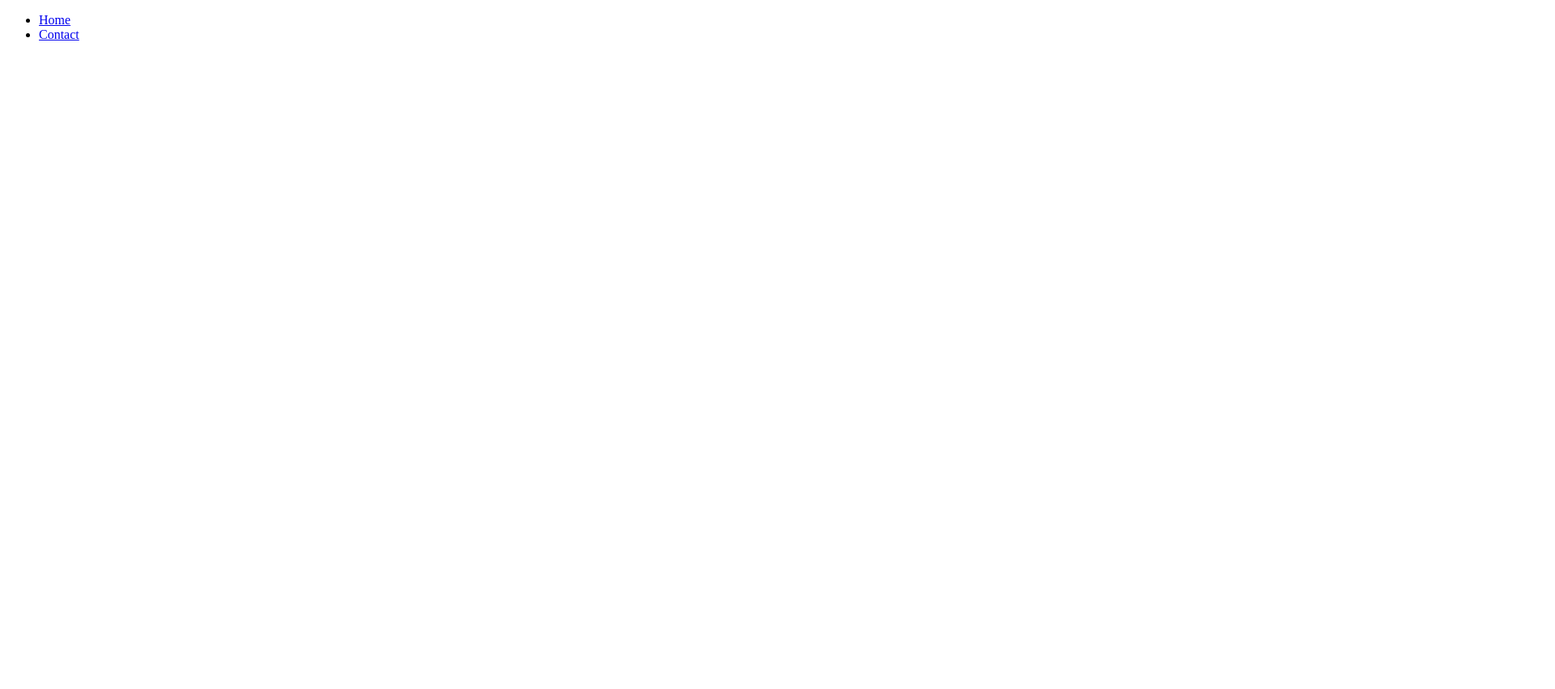
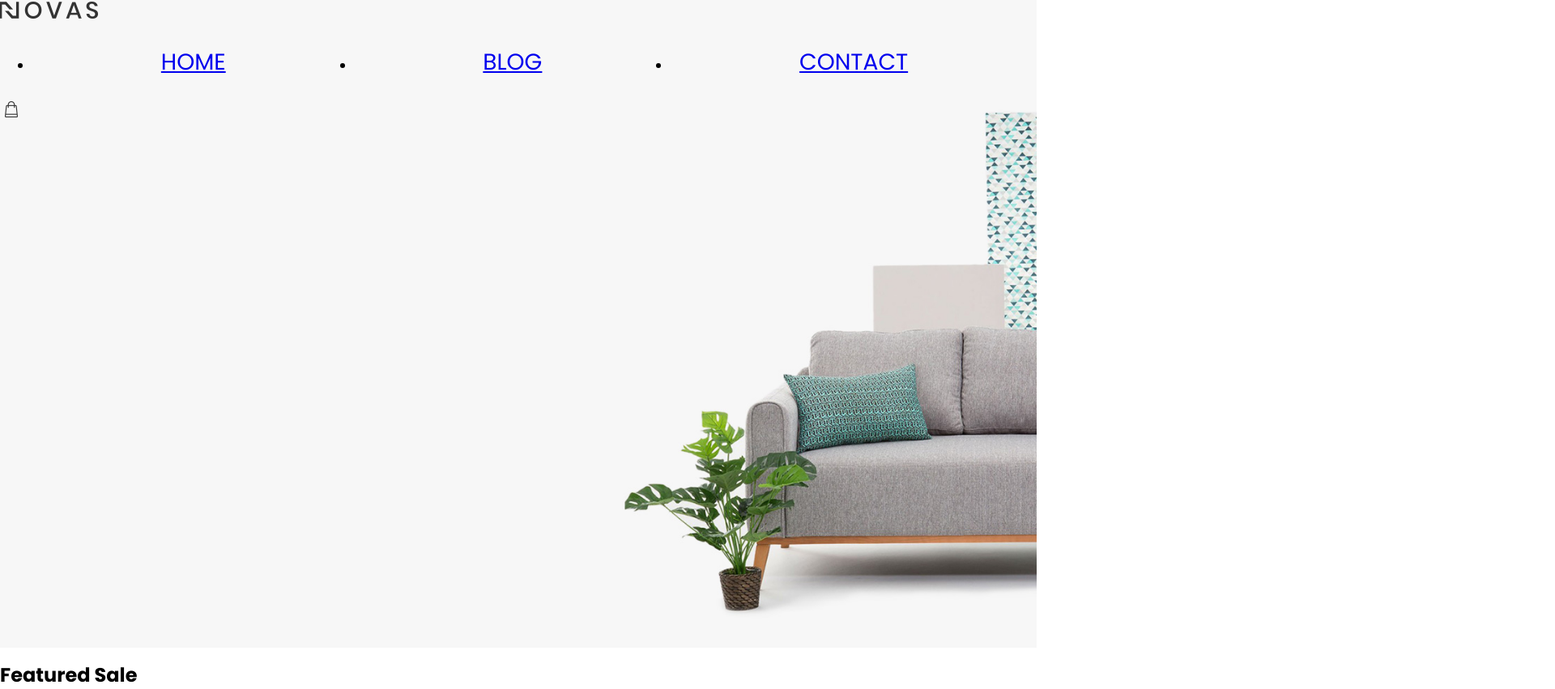
Before and after one commit to kimbrleemnt/kimMontgomeryProjectOne, a plain HTML site: page index.html in a window 1280 px wide. Shown: the top 851 px of the page at 81% size, 1920 px wide, since content can reach past the window. Before the commit the page ends 800 px from the top, so only its background shows below. Drawn offline with Linux system fonts and the light colour scheme.

Commit message:
content and scss header

```diff
--- a/index.html
+++ b/index.html
@@ -4,16 +4,54 @@
   <meta charset="UTF-8">
   <meta http-equiv="X-UA-Compatible" content="IE=edge">
   <meta name="viewport" content="width=device-width, initial-scale=1.0">
-  <title>kimMontgomeryProjectOne</title>
+  <title>Novas</title>
+  <link rel="preconnect" href="https://fonts.googleapis.com">
+  <link rel="preconnect" href="https://fonts.gstatic.com" crossorigin>
+  <link href="https://fonts.googleapis.com/css2?family=Poppins:wght@400;500;700&display=swap" rel="stylesheet">
+  <link rel="stylesheet" href="styles/style.css">
 
 
 </head>
 <body>
-  <nav>
-    <ul>
-      <li><a href="./index.html">Home</a></li>
-      <li><a href="./contact.html">Contact</a></li>
-    </ul>
-  </nav>
+
+  <header>
+
+      <img src="./assets/logo-black.png" alt="Novas logo">
+      <nav>
+        <ul>
+          <li><a href="./index.html">HOME</a></li>
+          <li><a href="#blog">BLOG</a></li>
+          <li><a href="./contact.html">CONTACT</a></li>
+        </ul>
+      </nav>
+      <img src="./assets/icons/shopping-cart-black-icon.png" alt="checkout icon">
+
+  </header>
+
+  <main>
+    <!--wrapper-->
+    <section class="gallery" id="gallery">
+		<h2>Featured Sale</h2>
+				<ul>
+					<li><img src="./assets/prod-1.jpg" alt="malm chair"></li>
+          <li><img src="./assets/prod-2.jpg" alt="malm side table"></li>
+          <li><img src="./assets/prod-3.jpg" alt="magnolia ottoman"></li>
+          <li><img src="./assets/prod-4.jpg" alt="malm chair"></li>
+          <li><img src="./assets/prod-5.jpg" alt="pendant lamp"></li>
+          <li><img src="./assets/prod-6.jpg" alt="throw pillow"></li>
+          <li><img src="./assets/prod-7.jpg" alt="printed blanket"></li>
+          <li><img src="./assets/prod-8.jpg" alt="side chair"></li>
+          <li><img src="./assets/prod-9.jpg" alt="candle"></li>
+          <li><img src="./assets/prod-10.jpg" alt="pendant lamp"></li>
+				</ul>
+			</div> <!-- ./wrapper-->
+		</section>
+
+  </main>
+
+  <footer>
+
+  </footer>
+
 </body>
 </html>
--- a/sass/style.scss
+++ /dev/null
@@ -1 +0,0 @@
-@use "./setup";
--- /dev/null
+++ b/styles/sass/partials/_header.scss
@@ -0,0 +1,5 @@
+header {
+  height: 100vh;
+  background-image: url('./../assets/home.jpg');
+  background-size: cover;
+}
--- /dev/null
+++ b/styles/sass/partials/_html.scss
@@ -0,0 +1,8 @@
+/*this sheet will have all the css for the whole sheet, so the wrapper, the font family if it's consistent, etc.*/
+
+$primary: #333;
+
+html {
+  font-family: "poppins", sans-serif;
+
+}
--- /dev/null
+++ b/styles/sass/style.scss
@@ -0,0 +1,27 @@
+@use './partials/setup';
+@use './partials/html';
+@use './partials/header';
+
+
+ul {
+    display: flex;
+    text-decoration: none;
+        li {
+        flex: 1 0 auto;
+
+          a {
+            display: inline-block;
+            padding: 15px 40px 10px 40px;
+            font-size: 1.75rem;
+
+            text-align: center;
+            width: 100%;
+        }
+    }
+  }
+
+
+
+/*&nav a:hover {
+  border: 4px solid #fff;
+}*/
```
Also changed, not shown: contact.html (+3 -1 lines), styles/sass/partials/_setup.scss (renamed from sass/_setup.scss), styles/style.css, 1 other file.
